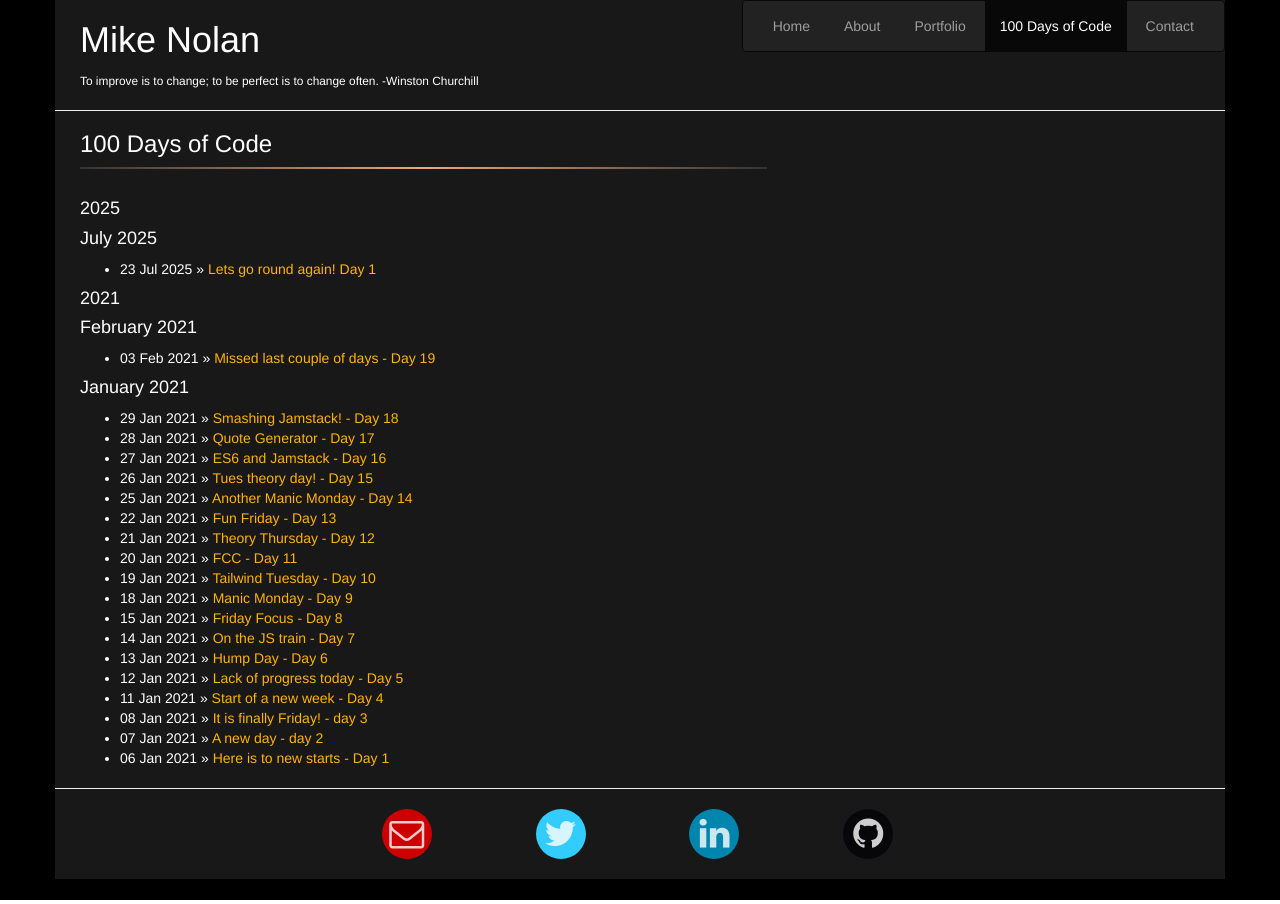
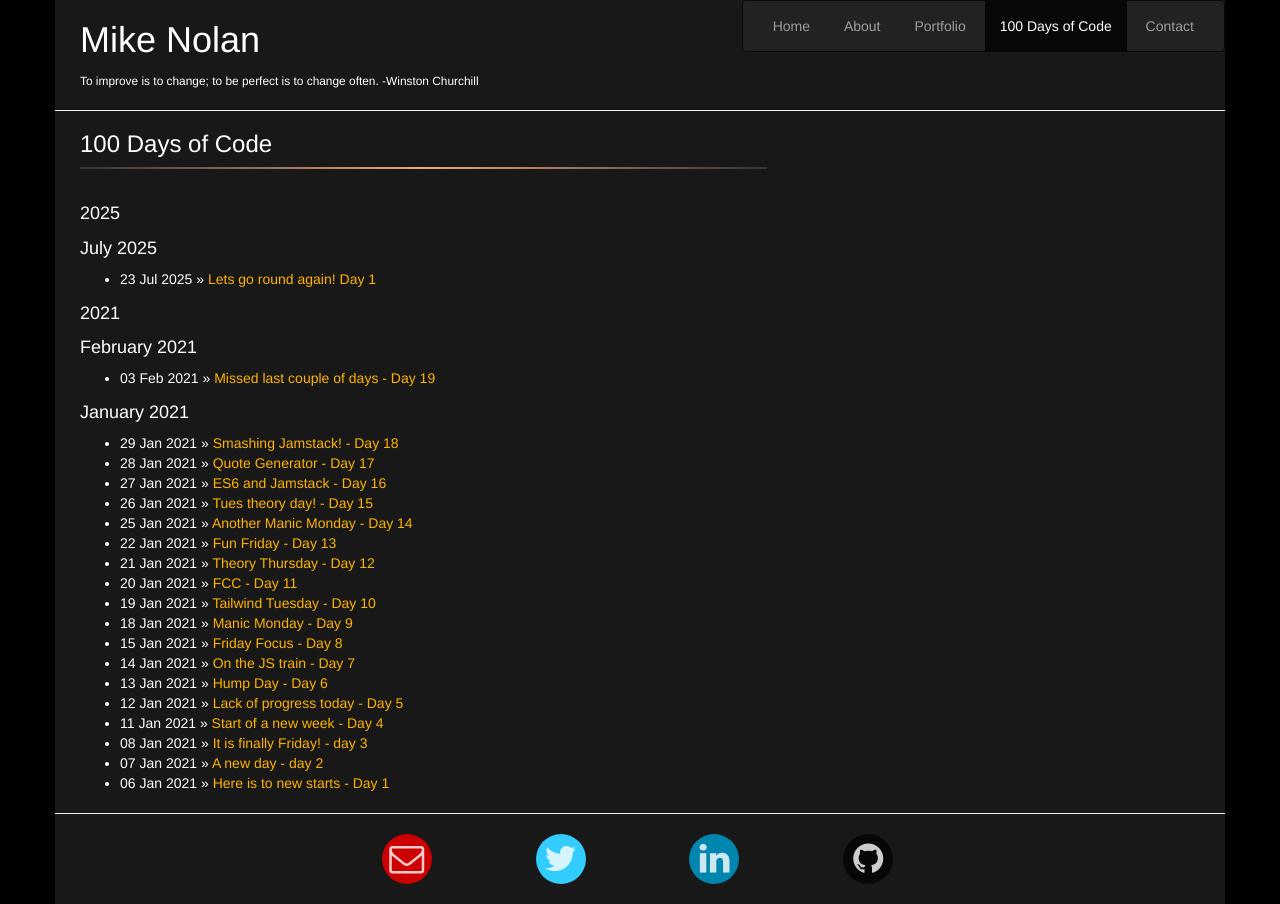
Before and after one commit to mikechristopher/100daysofcode, a Jekyll site: the page built from index.html, in a window 1280 px wide. Built offline with Jekyll 4.4.1, drawn with Linux system fonts in a browser that asks for light colours; nearby versions of some CDN libraries.

Commit message:
css tweak to post header

```diff
--- a/css/main.css
+++ b/css/main.css
@@ -157,3 +157,7 @@ font-family: 'Dancing Script', cursive;
 font-size: 36px;
 
 }
+
+h4 {
+  padding-top: 5px;
+}
```
